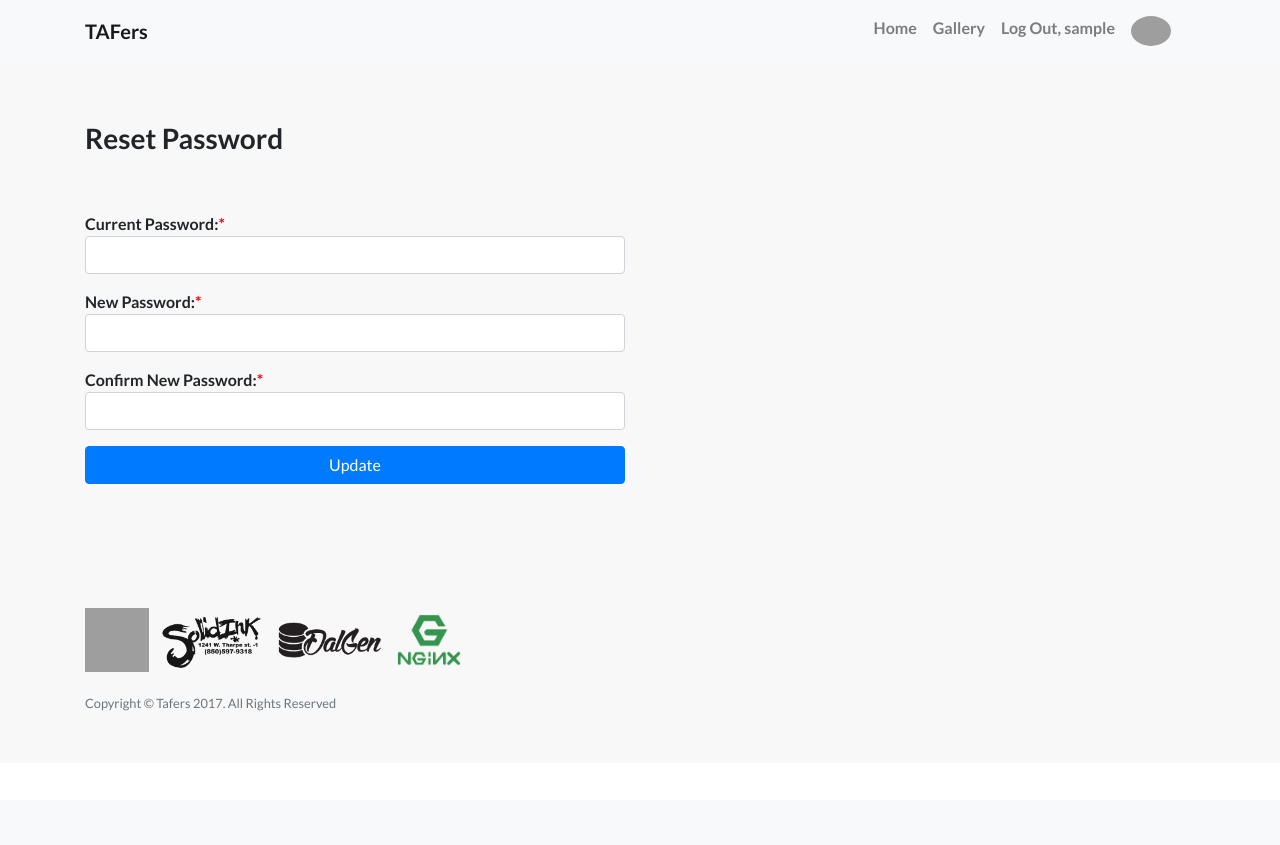
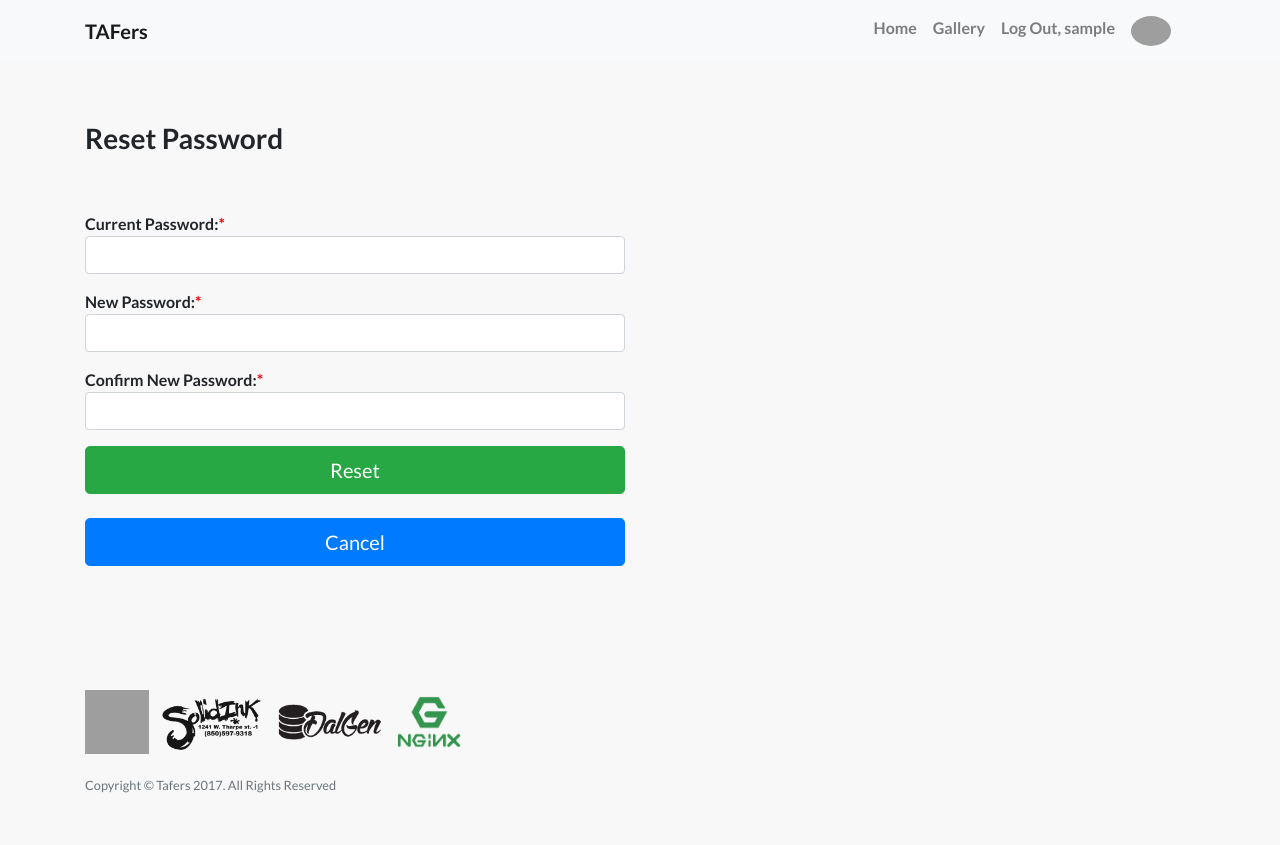
Before and after one commit to jacobmillsfl/tafers, a PHP site: page /reset-password.php in a window 1280 px wide. Before the commit the page ends 711 px from the top, so only its background shows below. Run offline with PHP 8.4, Linux system fonts and the light colour scheme; the visitor is signed in with stand-in values (Sample User, id 1); some libraries are stand-ins or nearby versions; grey boxes are pictures that could not be loaded.

Commit message:
added cancel button to reset password

```diff
--- a/reset-password.php
+++ b/reset-password.php
@@ -126,11 +126,15 @@ if ($_SERVER["REQUEST_METHOD"] == "POST"){
 	                        </div>
 	                    </div>
 	                </div>
-	                <div class="row">
-	                    <div class="col-lg-6">
-	                        <button type="submit" class="btn btn-primary float-right btn-block">Update</button>
-	                    </div>
-	                </div>
+                  <div class="row">
+                    <div class="col-lg-6 col-sm-12">
+                        <div class = "text-right">
+                            <button type="submit" class="btn btn-success btn-lg btn-block">Reset</button>
+                            <br>
+                            <a href="account.php" class ="btn btn-primary btn-lg btn-block">Cancel</a>
+                        </div>
+                    </div>
+                  </div>
 
 	            </form>
 	        </div>
```
